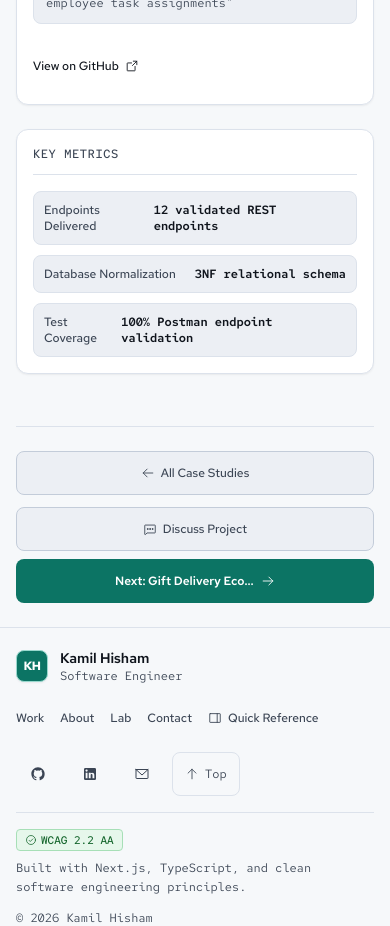
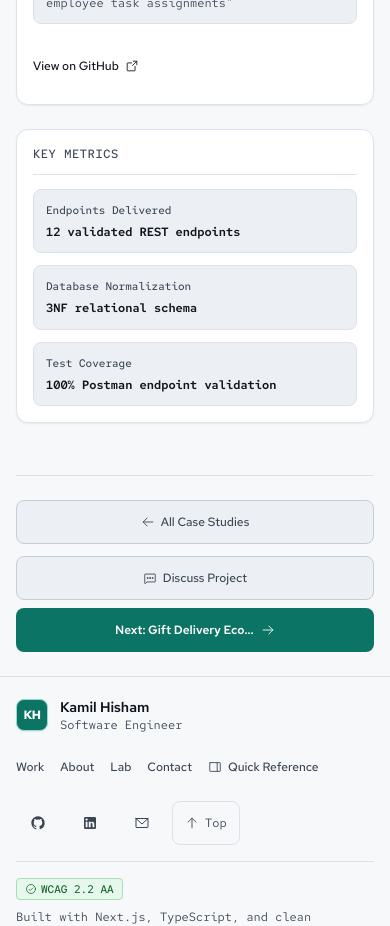
Before and after one commit to kamilhisham3124/PRJCT-personal, a Next.js app: page /work/employee-task-management in a window 390 px wide. Shown: the part 2840-3766 px from the top of the page. Built offline with nearby package versions, Linux system fonts and the light colour scheme; no server answers.

Commit message:
fix(metrics-card): prevent mobile label-value collision and sidebar compression

```diff
--- a/src/components/shared/MetricsCard.tsx
+++ b/src/components/shared/MetricsCard.tsx
@@ -13,21 +13,25 @@ export function MetricsCard({ metrics }: MetricsCardProps) {
   if (!metrics || metrics.length === 0) return null;
 
   return (
-    <div className="linkhunt-card p-4 sm:p-6">
-      <h3 className="text-xs font-mono font-medium uppercase tracking-wider text-[var(--text-secondary)] pb-3 mb-4 border-b border-[var(--border-structural)]">
+    <div className="linkhunt-card p-4 sm:p-5 min-w-0">
+      <h3 className="text-xs font-mono font-medium uppercase tracking-wider text-text-secondary pb-3 mb-3.5 border-b border-border-structural">
         Key Metrics
       </h3>
-      <div className="flex flex-col gap-2.5">
+      <dl className="flex flex-col gap-3">
         {metrics.map((m) => (
           <div
             key={m.metric}
-            className="flex items-center justify-between p-2.5 rounded-lg bg-[var(--surface-secondary)] border border-[var(--border-structural)] text-xs"
+            className="flex flex-col md:flex-row md:items-baseline md:justify-between lg:flex-col lg:items-start gap-1.5 md:gap-6 lg:gap-1 p-3 rounded-lg bg-surface-secondary border border-border-structural text-xs min-w-0"
           >
-            <span className="text-[var(--text-secondary)] font-medium">{m.metric}</span>
-            <span className="font-semibold text-[var(--text-primary)] font-mono">{m.value}</span>
+            <dt className="text-[11px] font-mono text-text-secondary font-medium shrink-0">
+              {m.metric}
+            </dt>
+            <dd className="font-semibold text-text-primary font-mono leading-snug break-words md:text-right lg:text-left">
+              {m.value}
+            </dd>
           </div>
         ))}
-      </div>
+      </dl>
     </div>
   );
 }
```
